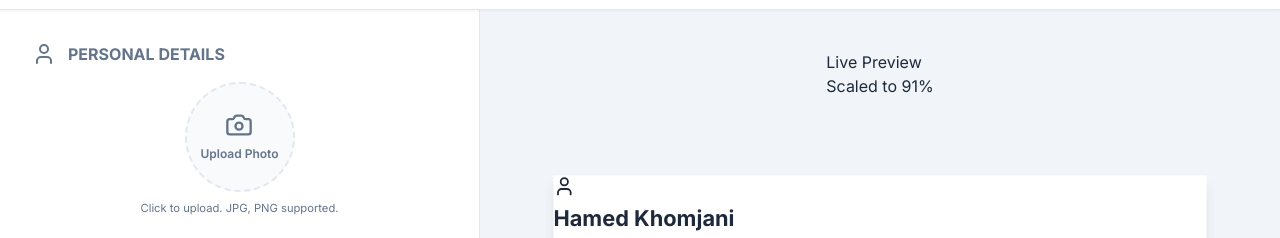
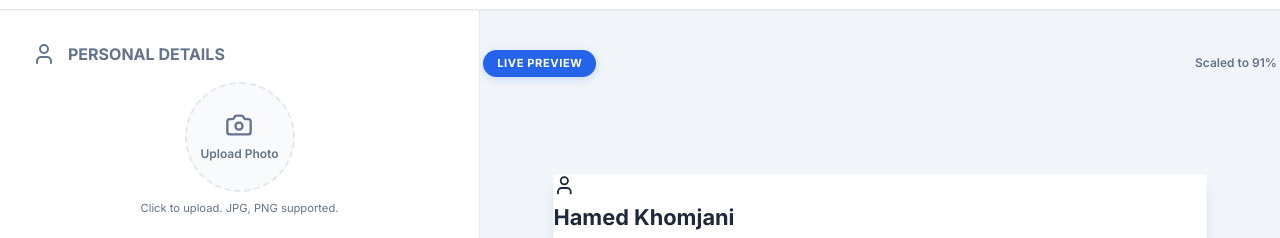
Before and after one commit to hamedkhomjani/CV_MASTER, a website: page index.html in a window 1280 px wide. Shown: the part 61-299 px from the top of the page. Drawn offline with nearby package versions, Linux system fonts and the light colour scheme; no server answers.

Commit message:
Correct preview header positioning and styling

```diff
--- a/style.css
+++ b/style.css
@@ -624,6 +624,32 @@ body {
     display: flex;
     flex-direction: column;
     align-items: center;
+}
+
+.preview-header {
+    width: 210mm;
+    display: flex;
+    justify-content: space-between;
+    align-items: center;
+    margin-bottom: 1.25rem;
+}
+
+.preview-badge {
+    background: var(--primary);
+    color: white;
+    font-size: 0.7rem;
+    font-weight: 800;
+    padding: 5px 14px;
+    border-radius: 100px;
+    text-transform: uppercase;
+    letter-spacing: 0.05em;
+    box-shadow: 0 2px 8px rgba(37, 99, 235, 0.2);
+}
+
+.preview-zoom-info {
+    font-size: 0.75rem;
+    color: var(--secondary);
+    font-weight: 600;
 }
 
 .preview-container {
```
Also changed, not shown: database.json (+5 -5 lines).
